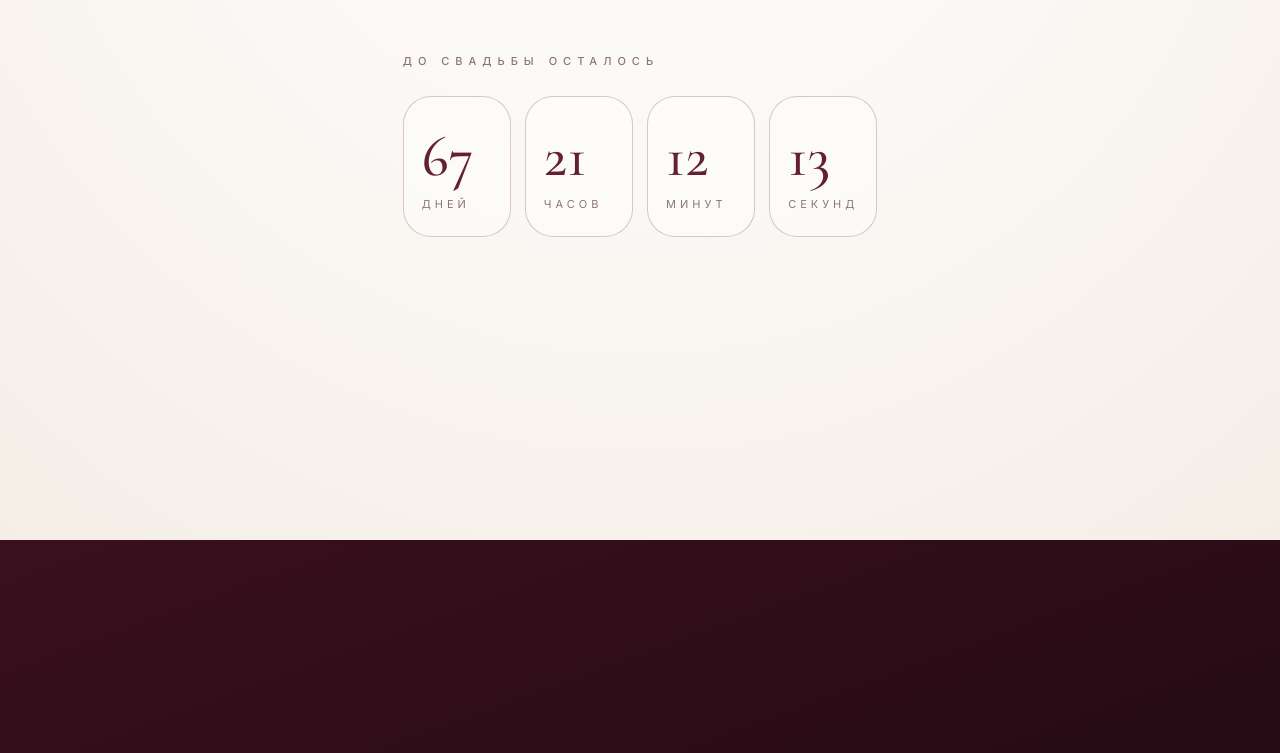
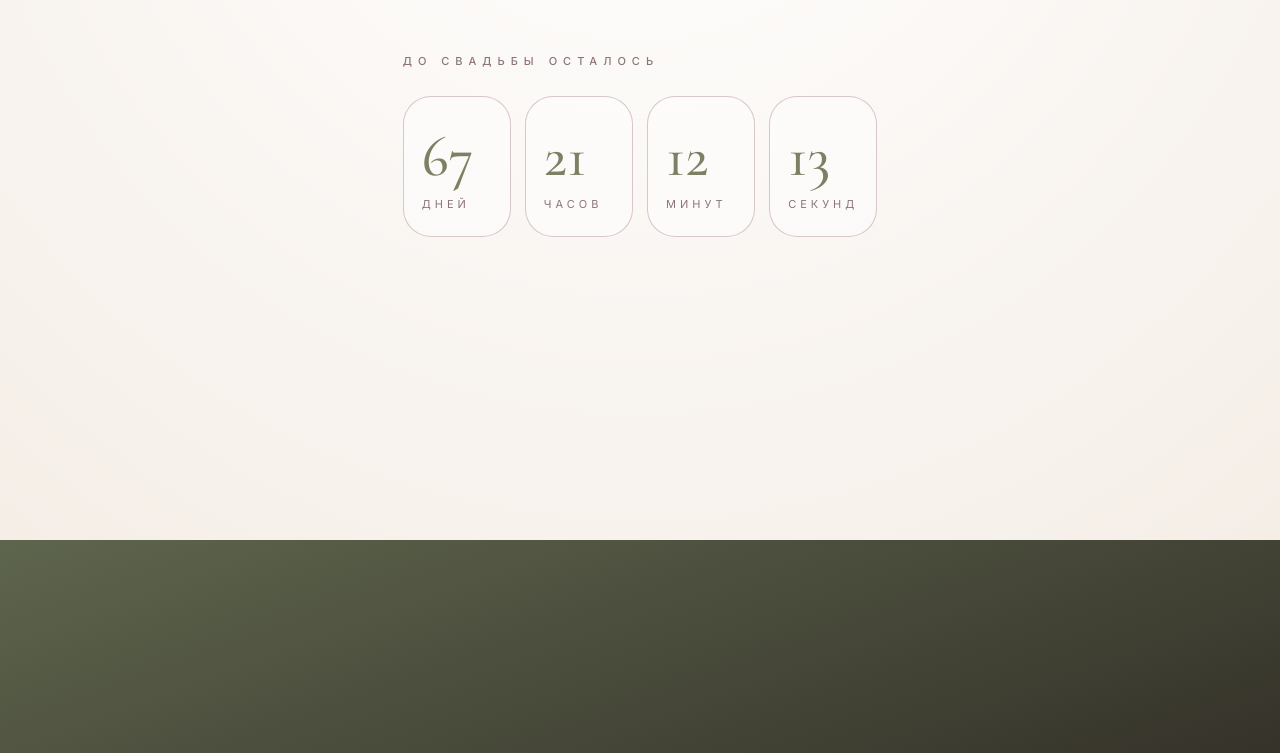
Before and after one commit to nekqadamovsino-spec/wedding-ilyakatya, a plain HTML site: page index.html in a window 1280 px wide. Shown: the part 2660-3413 px from the top of the page. Drawn offline with nearby package versions, Linux system fonts and the light colour scheme.

Commit message:
Update style.css

```diff
--- a/style.css
+++ b/style.css
@@ -1,6 +1,6 @@
 :root{
-  --wine:#651f35;
-  --wine2:#3b101e;
+  --wine:#7B8162;
+  --wine2:#5E654D;
   --cream:#f5eee7;
   --sand:#cdb9a6;
   --ink:#251a1d;
```
